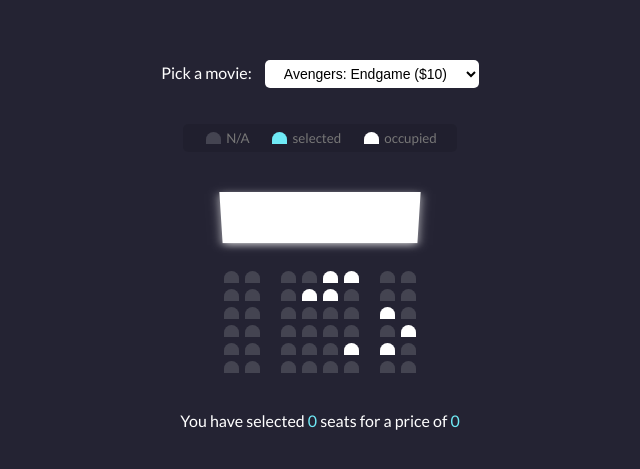
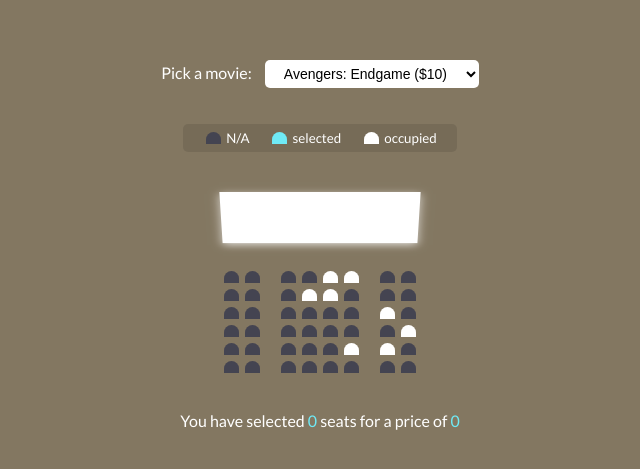
Before and after one commit to Mujayt0231/Projects, a plain HTML site: page movieSeatBooker/index.html in a window 1280 px wide. Shown: the part 163-632 px from the top of the page, without its empty margins (320-960 px from the left). Drawn offline with Linux system fonts and the light colour scheme.

Commit message:
background color changed, new movie list added

```diff
--- a/movieSeatBooker/index.html
+++ b/movieSeatBooker/index.html
@@ -17,6 +17,7 @@
             <option value="12">Joker ($12)</option>
             <option value="8">Toy Story 4 ($8)</option>
             <option value="9">The Lion King ($9)</option>
+            <option value="13">Titanic 2021 ($13)</option>
         </select>
     </div>
 
--- a/movieSeatBooker/script.js
+++ b/movieSeatBooker/script.js
@@ -7,12 +7,13 @@ The Document method querySelectorAll() returns a static (not live)
 NodeList representing a list of the document's elements that match the specified group of selectors.
 */
 const container = document.querySelector('.container');
+let ticketPrice = +movieSelect.value;
 const seats = document.querySelectorAll('.row .seat:not(.occupied)');
 const count = document.getElementById('count');
 const total = document.getElementById('total');
 const movieSelect = document.getElementById('movie');
 /* converting ticketPrice from String to int */
-let ticketPrice = +movieSelect.value;
+
 
 populateUI();
 
--- a/movieSeatBooker/style.css
+++ b/movieSeatBooker/style.css
@@ -5,7 +5,7 @@
 }
 
 body {
-    background-color: #242333;
+    background-color: #837761;
     color: #fff;
     display: flex;
     flex-direction: column;
@@ -80,7 +80,7 @@ when we hover over to the element we want to chose other than the occupied seat
     background-color: rgba(0, 0, 0, 0.1);
     padding: 5px 10px;
     border-radius: 5px;
-    color: #777;
+    color: rgb(255, 255, 255);
     list-style-type: none;
     display: flex;
     justify-content: space-between;
```
